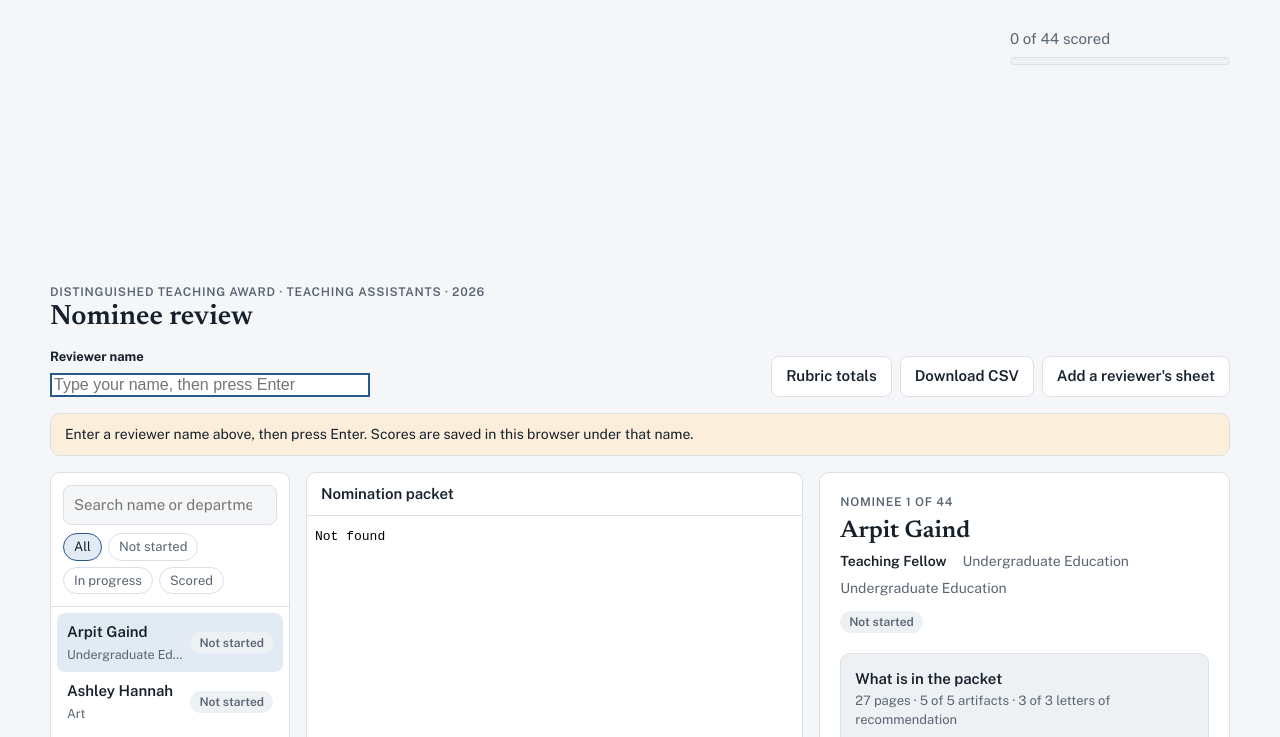
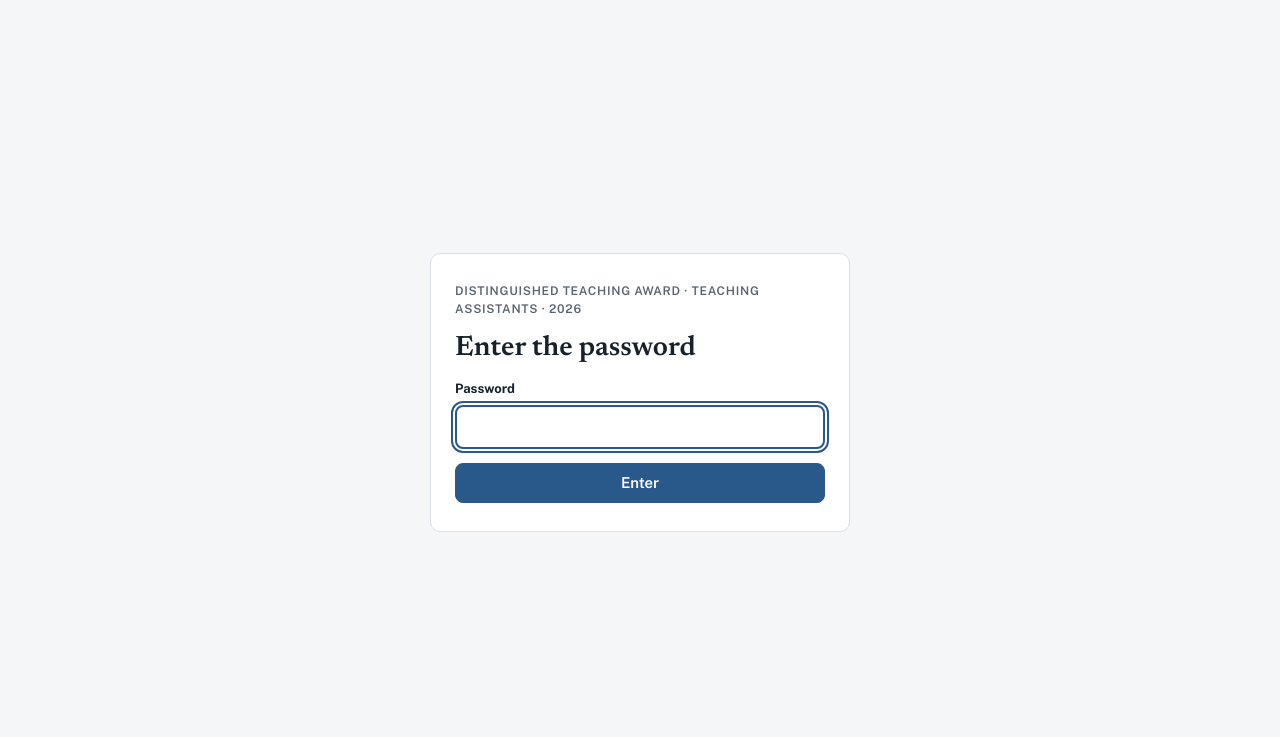
Before and after one commit to onekey-ucla/dta-2026-ta-review, a plain HTML site: page index.html in a window 1280 px wide. Shown: the top 737 px of the page. Drawn offline with nearby package versions, Linux system fonts and the light colour scheme.

Commit message:
Ask for a password before the review pages open.
Co-authored-by: Cursor <cursoragent@cursor.com>

```diff
--- /dev/null
+++ b/gate.js
@@ -0,0 +1,65 @@
+(function () {
+  const PASS = "TLC86";
+  const KEY = "dta26-gate";
+  try { if (sessionStorage.getItem(KEY) === "ok") return; } catch (e) {}
+
+  document.documentElement.classList.add("dta-locked");
+  const style = document.createElement("style");
+  style.textContent = `
+    html.dta-locked body > :not(#gate){display:none !important}
+    #gate{position:fixed;inset:0;z-index:9999;display:flex;align-items:center;justify-content:center;padding:24px;background:#f4f6f8;color:#17212b;font-family:"Public Sans",system-ui,-apple-system,"Segoe UI",sans-serif}
+    #gate form{width:min(420px,100%);background:#fff;border:1px solid #dbe0e6;border-radius:10px;padding:28px 24px;display:flex;flex-direction:column;gap:14px}
+    #gate .eyebrow{font-size:12px;letter-spacing:.06em;text-transform:uppercase;color:#5a6573;font-weight:600}
+    #gate h1{font-family:Newsreader,Georgia,"Times New Roman",serif;font-size:28px;font-weight:600;line-height:1.2;margin:0}
+    #gate p{margin:0}
+    #gate label{display:flex;flex-direction:column;gap:6px;font-size:13px;font-weight:700}
+    #gate input{font:inherit;font-size:16px;font-weight:500;color:#17212b;background:#fff;border:2px solid #28598a;border-radius:8px;padding:8px 10px}
+    #gate button{font:inherit;font-weight:600;border:1px solid #28598a;background:#28598a;color:#fff;border-radius:8px;padding:8px 14px;cursor:pointer}
+    #gate .err{color:#ad2a22;font-weight:600;font-size:14px}
+    @media (prefers-color-scheme: dark){
+      #gate{background:#0f141a;color:#e5eaf0}
+      #gate form{background:#161d25;border-color:#2a3440}
+      #gate .eyebrow{color:#97a2b0}
+      #gate input{color:#e5eaf0;background:#121820;border-color:#86b4e2}
+      #gate button{background:#86b4e2;border-color:#86b4e2;color:#0f141a}
+      #gate .err{color:#f2877f}
+    }
+  `;
+  (document.head || document.documentElement).appendChild(style);
+
+  function mount() {
+    if (document.getElementById("gate")) return;
+    const gate = document.createElement("div");
+    gate.id = "gate";
+    gate.innerHTML = `
+      <form>
+        <div class="eyebrow">Distinguished Teaching Award · Teaching Assistants · 2026</div>
+        <h1>Enter the password</h1>
+        <label>Password
+          <input type="password" name="password" autocomplete="current-password" autofocus>
+        </label>
+        <button type="submit">Enter</button>
+        <p class="err" hidden>That password is not correct.</p>
+      </form>`;
+    document.body.appendChild(gate);
+    const form = gate.querySelector("form");
+    const input = gate.querySelector("input");
+    const err = gate.querySelector(".err");
+    form.addEventListener("submit", function (event) {
+      event.preventDefault();
+      if (input.value.trim() !== PASS) {
+        err.hidden = false;
+        input.select();
+        return;
+      }
+      try { sessionStorage.setItem(KEY, "ok"); } catch (e) {}
+      document.documentElement.classList.remove("dta-locked");
+      style.remove();
+      gate.remove();
+    });
+    input.focus();
+  }
+
+  if (document.body) mount();
+  else document.addEventListener("DOMContentLoaded", mount);
+})();
--- a/index.html
+++ b/index.html
@@ -1,4 +1,5 @@
 <meta charset="utf-8">
+<script src="gate.js"></script>
 <title>DTA 2026 TA Review</title>
 <meta name="claude:viewport-fit-sides" content="cover">
 <link rel="preconnect" href="https://fonts.googleapis.com">
```
Also changed, not shown: totals.html (+1 -0 lines).
